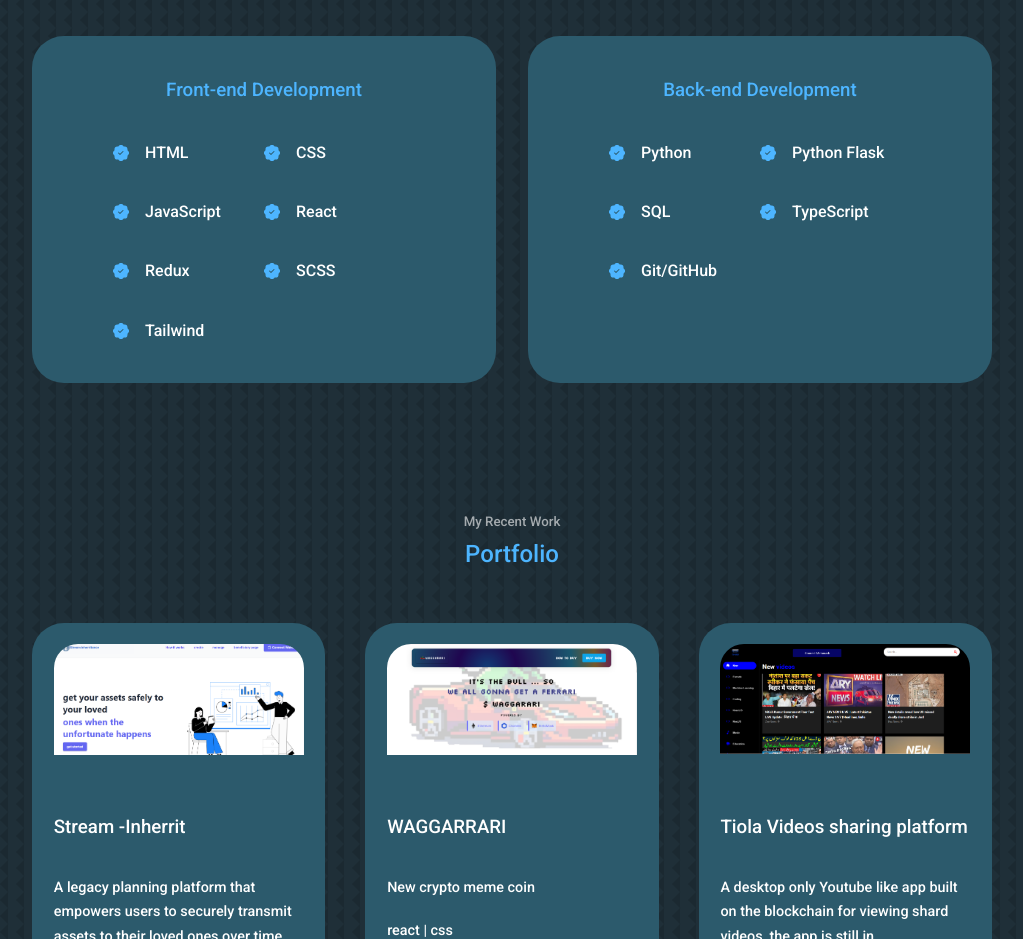
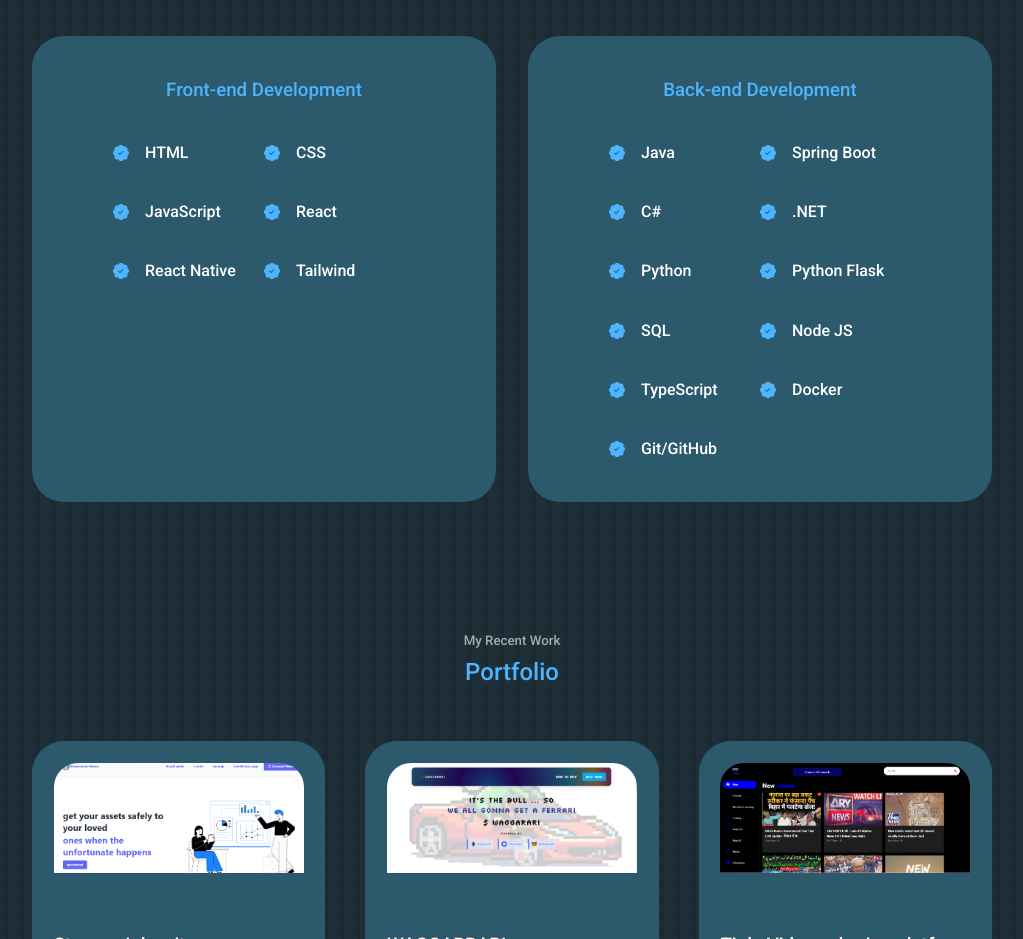
Before and after one commit to ZadenMubarak/tiola-business-site, a React (Create React App) app: page / in a window 1280 px wide. Shown: the part 1220-2159 px from the top of the page, without its empty margins (128-1151 px from the left). Built offline with nearby package versions, Linux system fonts and the light colour scheme.

Commit message:
updated tech stack

```diff
--- a/src/components/experience/Experience.jsx
+++ b/src/components/experience/Experience.jsx
@@ -27,14 +27,12 @@ const Experience = () => {
               <BsFillPatchCheckFill className="experience__details-icon" />
               <h4>React</h4>
             </article>
+
             <article className="experience__details">
               <BsFillPatchCheckFill className="experience__details-icon" />
-              <h4>Redux</h4>
+              <h4>React Native</h4>
             </article>
-            <article className="experience__details">
-              <BsFillPatchCheckFill className="experience__details-icon" />
-              <h4>SCSS</h4>
-            </article>
+
             <article className="experience__details">
               <BsFillPatchCheckFill className="experience__details-icon" />
               <h4>Tailwind</h4>
@@ -44,6 +42,28 @@ const Experience = () => {
         <div className="experience__backend">
           <h3>Back-end Development</h3>
           <div className="experience__content">
+
+            <article className="experience__details">
+              <BsFillPatchCheckFill className="experience__details-icon" />
+              <h4>Java</h4>
+            </article>
+
+            <article className="experience__details">
+              <BsFillPatchCheckFill className="experience__details-icon" />
+              <h4>Spring Boot</h4>
+            </article>
+
+            <article className="experience__details">
+              <BsFillPatchCheckFill className="experience__details-icon" />
+              <h4>C#</h4>
+            </article>
+
+            <article className="experience__details">
+              <BsFillPatchCheckFill className="experience__details-icon" />
+              <h4>.NET</h4>
+            </article>
+
+
           <article className="experience__details">
               <BsFillPatchCheckFill className="experience__details-icon" />
               <h4>Python</h4>
@@ -56,14 +76,23 @@ const Experience = () => {
               <BsFillPatchCheckFill className="experience__details-icon" />
               <h4>SQL</h4>
             </article>
+
+            <article className="experience__details">
+              <BsFillPatchCheckFill className="experience__details-icon" />
+              <h4>Node JS</h4>
+            </article>
+
+
             <article className="experience__details">
               <BsFillPatchCheckFill className="experience__details-icon" />
               <h4>TypeScript</h4>
             </article>
-            {/* <article className="experience__details">
+
+            <article className="experience__details">
               <BsFillPatchCheckFill className="experience__details-icon" />
-              <h4>RSpec</h4>
-            </article> */}
+              <h4>Docker</h4>
+            </article>
+
             <article className="experience__details">
               <BsFillPatchCheckFill className="experience__details-icon" />
               <h4>Git/GitHub</h4>
```
Also changed, not shown: 1 other file (tests, documents, lock files or other folders).
